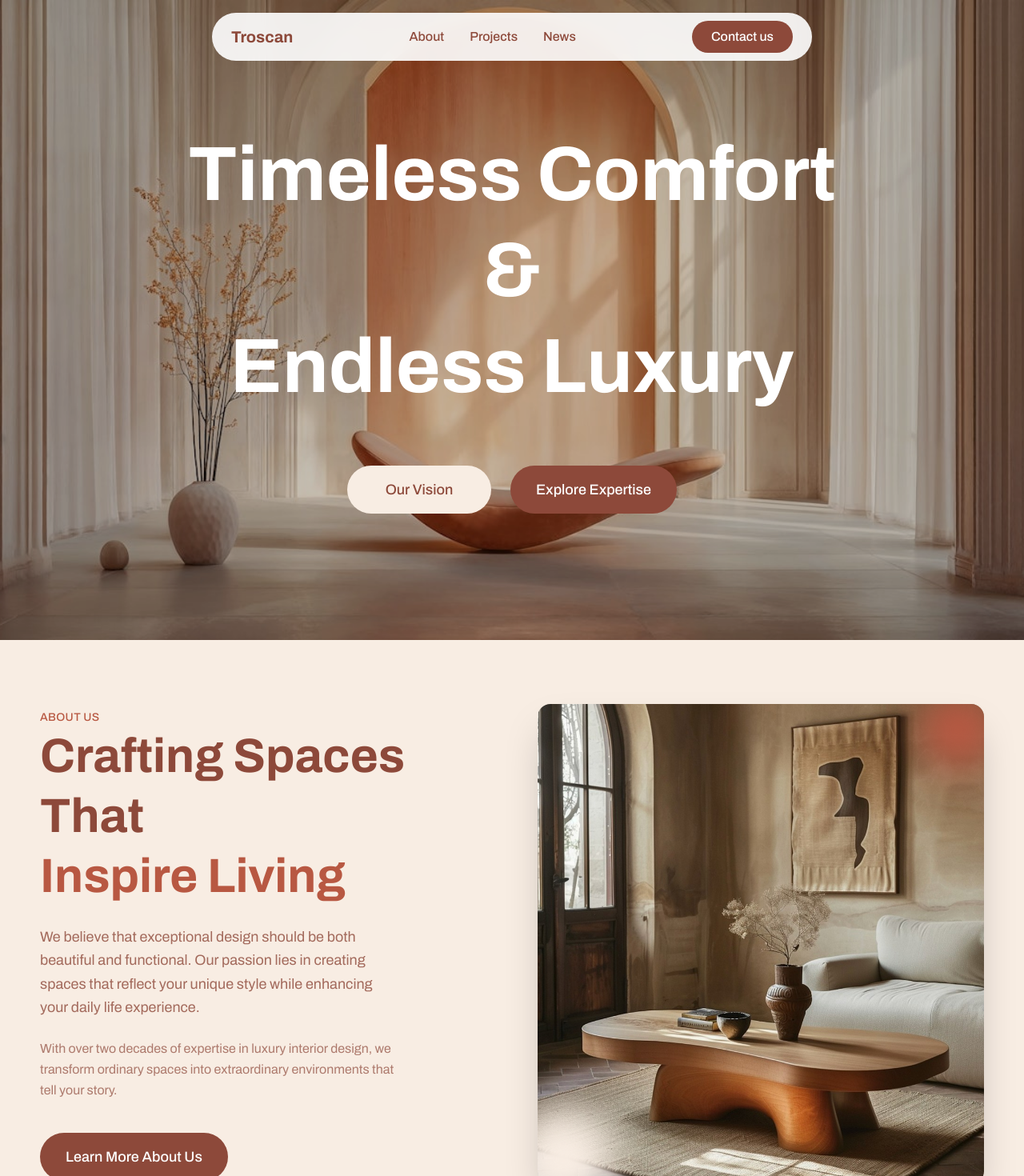
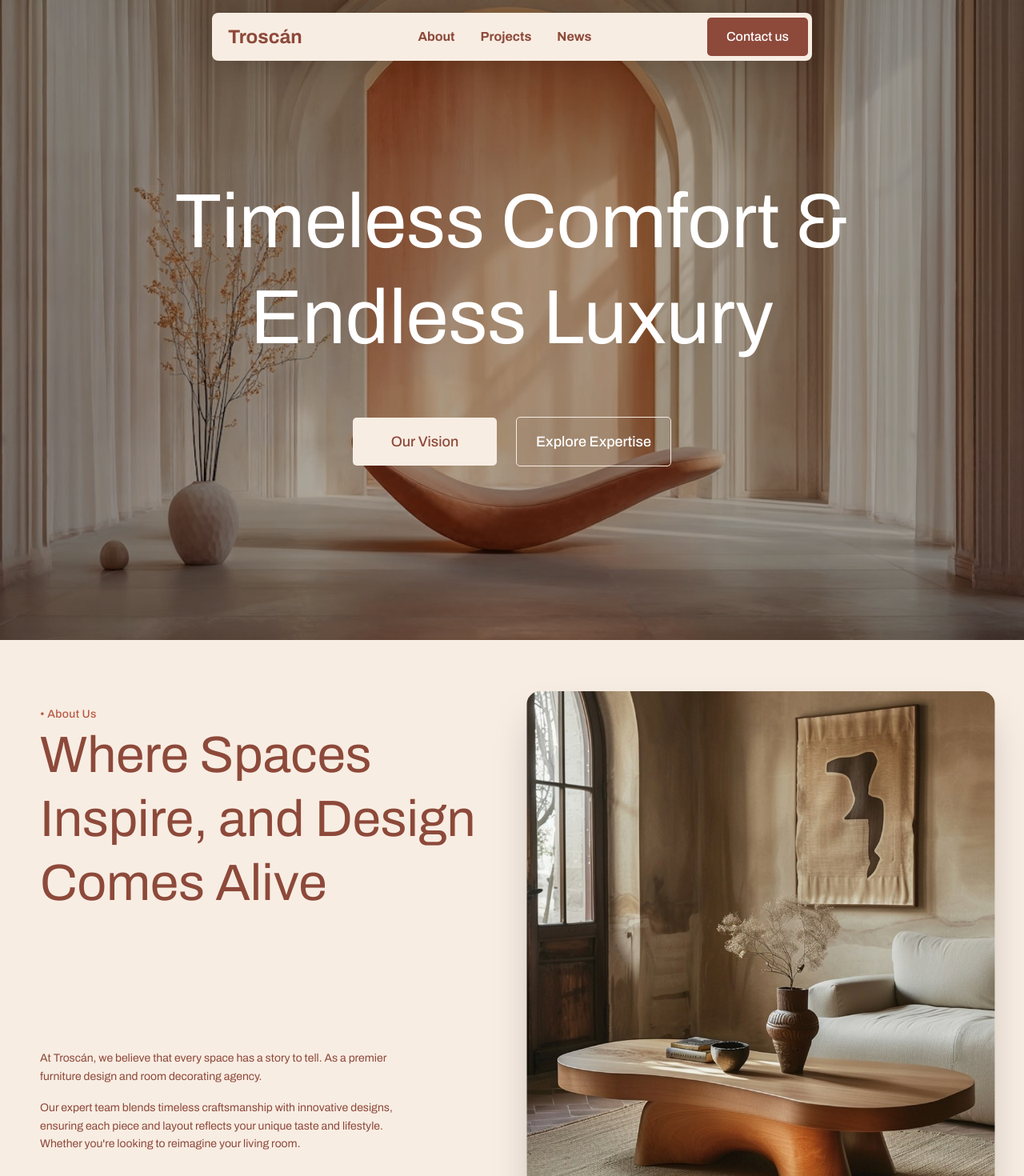
Before and after one commit to Shazzadhossensunny/troscan-clone, a Next.js app: page / in a window 1280 px wide. Shown: the top 1470 px of the page at 80% size. Built offline with nearby package versions, Linux system fonts and the light colour scheme.

Commit message:
polish project

```diff
--- a/src/app/globals.css
+++ b/src/app/globals.css
@@ -8,6 +8,7 @@
     /* Colors */
     --color-primary: #8d493a;
     --color-primary-hover: #b85842;
+    --color-bg: #f8ede3;
 
     --color-text-primary: #8d493a;
     --color-text-light: #ffffff;
@@ -23,7 +24,7 @@
 
   body {
     font-family: var(--font-sans);
-    background-color: rgb(248, 237, 227);
+    background-color: var(--color-bg);
   }
 
   html {
--- a/src/components/home/About.tsx
+++ b/src/components/home/About.tsx
@@ -6,20 +6,23 @@ import Image from "next/image";
 
 const About = () => {
   const ref = useRef(null);
-  const isInView = useInView(ref, { once: true, amount: 0.3 });
+  const imageRef = useRef(null);
+  const isInView = useInView(ref, { once: false, amount: 0.3 });
+  const isImageInView = useInView(imageRef, { once: false, amount: 0.2 });
 
   return (
     <section
       ref={ref}
-      className="py-20 relative min-h-screen bg-[#F8EDE3]"
+      className="relative flex items-center"
       style={{
         maxWidth: "1920px",
         margin: "0 auto",
         width: "100%",
         padding: "80px 50px",
+        minHeight: "100vh",
       }}
     >
-      <div className="grid grid-cols-1 lg:grid-cols-2 gap-16 items-center">
+      <div className="grid grid-cols-1 lg:grid-cols-2 gap-16 items-stretch w-full">
         {/* Left Content */}
         <motion.div
           initial={{ opacity: 0, x: -50, skewX: -5 }}
@@ -29,16 +32,14 @@ const About = () => {
                   opacity: 1,
                   x: 0,
                   skewX: 0,
-                  transition: {
-                    duration: 1,
-                    ease: "easeOut",
-                    delay: 0.2,
-                  },
+                  transition: { duration: 1, ease: "easeOut" },
                 }
               : {}
           }
-          className="space-y-6"
+          className="flex flex-col justify-between"
         >
+          {/* Top part (span + heading) */}
+          <div className="space-y-6">
             <motion.span
               initial={{ opacity: 0, y: 20 }}
               animate={
@@ -46,16 +47,13 @@ const About = () => {
                   ? {
                       opacity: 1,
                       y: 0,
-                    transition: {
-                      duration: 0.8,
-                      delay: 0.4,
-                    },
+                      transition: { duration: 0.8, delay: 0.2 },
                     }
                   : {}
               }
-            className="text-primary-hover uppercase tracking-wide font-medium text-sm"
+              className="text-primary-hover tracking-wide font-medium text-sm"
             >
-            About Us
+              • About Us
             </motion.span>
 
             <motion.h2
@@ -65,19 +63,18 @@ const About = () => {
                   ? {
                       opacity: 1,
                       y: 0,
-                    transition: {
-                      duration: 0.8,
-                      delay: 0.6,
-                    },
+                      transition: { duration: 0.8, delay: 0.4 },
                     }
                   : {}
               }
-            className="text-4xl md:text-5xl lg:text-6xl font-bold text-primary leading-tight"
+              className="text-4xl md:text-5xl lg:text-[64px] font-normal text-primary leading-tight max-w-xl"
             >
-            Crafting Spaces That
-            <span className="block text-primary-hover">Inspire Living</span>
+              Where Spaces Inspire, and Design Comes Alive
             </motion.h2>
+          </div>
 
+          {/* Bottom part (paragraphs + button) */}
+          <div className="space-y-4 mt-10">
             <motion.p
               initial={{ opacity: 0, y: 20 }}
               animate={
@@ -85,18 +82,14 @@ const About = () => {
                   ? {
                       opacity: 1,
                       y: 0,
-                    transition: {
-                      duration: 0.8,
-                      delay: 0.8,
-                    },
+                      transition: { duration: 0.8, delay: 0.6 },
                     }
                   : {}
               }
-            className="text-lg text-primary/80 leading-relaxed max-w-md"
+              className="text-sm text-primary leading-relaxed max-w-md"
             >
-            We believe that exceptional design should be both beautiful and
-            functional. Our passion lies in creating spaces that reflect your
-            unique style while enhancing your daily life experience.
+              At Troscán, we believe that every space has a story to tell. As a
+              premier furniture design and room decorating agency.
             </motion.p>
 
             <motion.p
@@ -106,18 +99,16 @@ const About = () => {
                   ? {
                       opacity: 1,
                       y: 0,
-                    transition: {
-                      duration: 0.8,
-                      delay: 1,
-                    },
+                      transition: { duration: 0.8, delay: 0.8 },
                     }
                   : {}
               }
-            className="text-primary/70 leading-relaxed max-w-md"
+              className="text-primary text-sm leading-relaxed max-w-md"
             >
-            With over two decades of expertise in luxury interior design, we
-            transform ordinary spaces into extraordinary environments that tell
-            your story.
+              Our expert team blends timeless craftsmanship with innovative
+              designs, ensuring each piece and layout reflects your unique taste
+              and lifestyle. Whether you're looking to reimagine your living
+              room.
             </motion.p>
 
             <motion.div
@@ -127,87 +118,79 @@ const About = () => {
                   ? {
                       opacity: 1,
                       y: 0,
-                    transition: {
-                      duration: 0.8,
-                      delay: 1.2,
-                    },
+                      transition: { duration: 0.8, delay: 1 },
                     }
-                : {}
+                  : {
+                      opacity: 1,
+                      y: 0,
+                    }
               }
               className="pt-4"
             >
               <motion.button
                 whileHover={{ scale: 1.05, backgroundColor: "#b85842" }}
                 whileTap={{ scale: 0.95 }}
-              className="bg-primary text-white px-8 py-4 rounded-full font-medium transition-all duration-300 text-lg"
+                className="bg-primary text-white px-6 py-4 rounded-[5px] font-medium transition-all duration-300 text-base"
               >
-              Learn More About Us
+                More About Us
               </motion.button>
             </motion.div>
+          </div>
         </motion.div>
 
         {/* Right Image */}
+        <motion.div ref={imageRef} className="relative w-full">
           <motion.div
-          initial={{ opacity: 0, x: 50, skewX: 5 }}
+            initial={{
+              scale: 0.9,
+              opacity: 0,
+              x: 50,
+            }}
             animate={
-            isInView
+              isImageInView
                 ? {
+                    scale: 1,
                     opacity: 1,
                     x: 0,
-                  skewX: 0,
                     transition: {
                       duration: 1,
                       ease: "easeOut",
-                    delay: 0.4,
+                      delay: 0.3,
                     },
                   }
-              : {}
+                : {
+                    scale: 0.9,
+                    opacity: 0,
+                    x: 50,
+                    transition: {
+                      duration: 0.8,
+                      ease: "easeInOut",
+                    },
                   }
-          className="relative"
+            }
+            whileInView={{
+              scale: [1, 1.05, 1],
+              transition: {
+                duration: 2,
+                ease: "easeInOut",
+                repeat: Infinity,
+                repeatType: "reverse",
+              },
+            }}
+            viewport={{ once: false, amount: 0.3 }}
+            className="relative h-[400px] sm:h-[500px] md:h-[600px] lg:h-[650px] w-full rounded-2xl overflow-hidden shadow-2xl"
           >
-          <div className="relative h-[600px] rounded-2xl overflow-hidden shadow-2xl">
             <Image
               src="/images/about.jpeg"
               alt="Luxury Interior Design"
               fill
-              className="object-cover hover:scale-105 transition-transform duration-700"
+              className="object-cover"
+              priority
             />
 
-            {/* Decorative elements */}
-            <motion.div
-              initial={{ opacity: 0, scale: 0 }}
-              animate={
-                isInView
-                  ? {
-                      opacity: 1,
-                      scale: 1,
-                      transition: {
-                        duration: 0.6,
-                        delay: 1.4,
-                      },
-                    }
-                  : {}
-              }
-              className="absolute -top-4 -right-4 w-24 h-24 bg-primary-hover rounded-full blur-xl opacity-20"
-            />
-
-            <motion.div
-              initial={{ opacity: 0, scale: 0 }}
-              animate={
-                isInView
-                  ? {
-                      opacity: 1,
-                      scale: 1,
-                      transition: {
-                        duration: 0.6,
-                        delay: 1.6,
-                      },
-                    }
-                  : {}
-              }
-              className="absolute -bottom-8 -left-8 w-32 h-32 bg-button-bg rounded-full blur-xl opacity-30"
-            />
-          </div>
+            {/* Overlay for better visual depth */}
+            <div className="absolute inset-0 bg-gradient-to-t from-black/10 to-transparent opacity-20" />
+          </motion.div>
         </motion.div>
       </div>
     </section>
--- a/src/components/home/Hero.tsx
+++ b/src/components/home/Hero.tsx
@@ -16,11 +16,11 @@ const Hero = () => {
           priority
         />
         {/* Overlay for better text readability */}
-        <div className="absolute inset-0 bg-black/20" />
+        <div className="absolute inset-0 bg-black/30" />
       </div>
 
       {/* Content */}
-      <div className="relative z-10 max-w-7xl mx-auto px-12 text-center">
+      <div className="relative z-10 max-w-7xl mx-auto px-6 sm:px-8 md:px-12 text-center">
         <motion.div
           initial={{ opacity: 0, y: 50 }}
           animate={{ opacity: 1, y: 0 }}
@@ -32,11 +32,9 @@ const Hero = () => {
             initial={{ opacity: 0, y: 50 }}
             animate={{ opacity: 1, y: 0 }}
             transition={{ duration: 1, delay: 1.3, ease: "easeOut" }}
-            className="text-5xl md:text-7xl lg:text-8xl font-bold text-white mb-16 leading-tight"
+            className="text-4xl sm:text-6xl md:text-7xl lg:text-8xl font-normal text-white mb-12 sm:mb-16 leading-tight"
           >
-            Timeless Comfort &
-            <br />
-            Endless Luxury
+            Timeless Comfort & <br /> Endless Luxury
           </motion.h1>
 
           {/* Buttons */}
@@ -46,18 +44,27 @@ const Hero = () => {
             transition={{ duration: 1, delay: 1.6, ease: "easeOut" }}
             className="flex flex-col sm:flex-row gap-6 justify-center items-center"
           >
+            {/* Our Vision Button */}
             <motion.button
-              whileHover={{ scale: 1.05, backgroundColor: "#f8ede3" }}
+              whileHover={{
+                scale: 1.05,
+                backgroundColor: "rgba(248, 237, 227, 0.7)",
+              }}
               whileTap={{ scale: 0.95 }}
-              className="bg-button-bg text-primary px-8 py-4 rounded-full font-medium transition-all duration-300 text-lg min-w-[180px]"
+              className="bg-[#f8ede3] text-primary px-6 py-4 rounded-[5px] font-medium transition-all duration-300 text-base sm:text-lg min-w-[180px]"
             >
               Our Vision
             </motion.button>
 
+            {/* Explore Expertise Button */}
             <motion.button
-              whileHover={{ scale: 1.05, backgroundColor: "#b85842" }}
+              whileHover={{
+                scale: 1.05,
+                backgroundColor: "#f8ede3",
+                color: "#8d493a",
+              }}
               whileTap={{ scale: 0.95 }}
-              className="bg-primary text-white px-8 py-4 rounded-full font-medium transition-all duration-300 text-lg min-w-[180px]"
+              className="bg-transparent border border-[#f8ede3] text-white px-6 py-4 rounded-[5px] font-medium transition-all duration-300 text-base sm:text-lg min-w-[180px]"
             >
               Explore Expertise
             </motion.button>
--- a/src/components/shared/Footer.tsx
+++ b/src/components/shared/Footer.tsx
@@ -1,61 +1,69 @@
+"use client";
+
+import Link from "next/link";
+
 const Footer = () => {
   return (
-    <footer className="bg-[#8b5a3c] text-white py-16 px-8">
-      <div className="max-w-7xl mx-auto">
+    <footer className="bg-[#8d493a] text-white py-16 px-4 sm:px-6 lg:px-12 xl:px-16">
+      <div className="max-w-[1920px] mx-auto w-full">
         {/* Main Content */}
-        <div className="text-center mb-16">
+        <div className="text-center mb-16 max-w-[1200px] mx-auto">
           {/* Logo */}
-          <h1 className="text-3xl lg:text-4xl font-light mb-16">Troscán</h1>
+          <h1 className="text-2xl sm:text-3xl font-bold mb-10">Troscán</h1>
 
           {/* Footer Links Grid */}
-          <div className="grid grid-cols-1 md:grid-cols-3 gap-12 lg:gap-20">
+          <div className="grid grid-cols-1 sm:grid-cols-2 lg:grid-cols-3 gap-12 lg:gap-20">
             {/* Sitemap Column */}
             <div>
-              <h3 className="text-lg font-medium mb-8 opacity-80">Sitemap</h3>
-              <ul className="space-y-4">
+              <h3 className="text-sm sm:text-base font-medium mb-6 opacity-80">
+                Sitemap
+              </h3>
+              <ul className="space-y-3 sm:space-y-4">
                 <li>
-                  <a
+                  <Link
                     href="/about"
-                    className="text-lg hover:opacity-80 transition-opacity duration-300"
+                    className="text-base sm:text-lg hover:opacity-80 transition-opacity duration-300"
                   >
                     About
-                  </a>
+                  </Link>
                 </li>
                 <li>
-                  <a
+                  <Link
                     href="/projects"
-                    className="text-lg hover:opacity-80 transition-opacity duration-300"
+                    className="text-base sm:text-lg hover:opacity-80 transition-opacity duration-300"
                   >
                     Projects
-                  </a>
+                  </Link>
                 </li>
                 <li>
-                  <a
+                  <Link
                     href="/news"
-                    className="text-lg hover:opacity-80 transition-opacity duration-300"
+                    className="text-base sm:text-lg hover:opacity-80 transition-opacity duration-300"
                   >
                     News
-                  </a>
+                  </Link>
                 </li>
                 <li>
-                  <a
+                  <Link
                     href="/contact"
-                    className="text-lg hover:opacity-80 transition-opacity duration-300"
+                    className="text-base sm:text-lg hover:opacity-80 transition-opacity duration-300"
                   >
                     Contact
-                  </a>
+                  </Link>
                 </li>
               </ul>
             </div>
 
             {/* Socials Column */}
             <div>
-              <h3 className="text-lg font-medium mb-8 opacity-80">Socials</h3>
-              <ul className="space-y-4">
+              <h3 className="text-sm sm:text-base font-medium mb-6 opacity-80">
+                Socials
+              </h3>
+              <ul className="space-y-3 sm:space-y-4">
                 <li>
                   <a
                     href="#"
-                    className="text-lg hover:opacity-80 transition-opacity duration-300"
+                    className="text-base sm:text-lg hover:opacity-80 transition-opacity duration-300"
                   >
                     Facebook
                   </a>
@@ -63,7 +71,7 @@ const Footer = () => {
                 <li>
                   <a
                     href="#"
-                    className="text-lg hover:opacity-80 transition-opacity duration-300"
+                    className="text-base sm:text-lg hover:opacity-80 transition-opacity duration-300"
                   >
                     Instagram
                   </a>
@@ -71,7 +79,7 @@ const Footer = () => {
                 <li>
                   <a
                     href="#"
-                    className="text-lg hover:opacity-80 transition-opacity duration-300"
+                    className="text-base sm:text-lg hover:opacity-80 transition-opacity duration-300"
                   >
                     LinkedIn
                   </a>
@@ -79,7 +87,7 @@ const Footer = () => {
                 <li>
                   <a
                     href="#"
-                    className="text-lg hover:opacity-80 transition-opacity duration-300"
+                    className="text-base sm:text-lg hover:opacity-80 transition-opacity duration-300"
                   >
                     Twitter
                   </a>
@@ -89,12 +97,14 @@ const Footer = () => {
 
             {/* More Column */}
             <div>
-              <h3 className="text-lg font-medium mb-8 opacity-80">More</h3>
-              <ul className="space-y-4">
+              <h3 className="text-sm sm:text-base font-medium mb-6 opacity-80">
+                More
+              </h3>
+              <ul className="space-y-3 sm:space-y-4">
                 <li>
                   <a
                     href="#"
-                    className="text-lg hover:opacity-80 transition-opacity duration-300"
+                    className="text-base sm:text-lg hover:opacity-80 transition-opacity duration-300"
                   >
                     License
                   </a>
@@ -102,7 +112,7 @@ const Footer = () => {
                 <li>
                   <a
                     href="#"
-                    className="text-lg hover:opacity-80 transition-opacity duration-300"
+                    className="text-base sm:text-lg hover:opacity-80 transition-opacity duration-300"
                   >
                     Grainient
                   </a>
@@ -110,7 +120,7 @@ const Footer = () => {
                 <li>
                   <a
                     href="#"
-                    className="text-lg hover:opacity-80 transition-opacity duration-300"
+                    className="text-base sm:text-lg hover:opacity-80 transition-opacity duration-300"
                   >
                     Inspirux
                   </a>
@@ -118,7 +128,7 @@ const Footer = () => {
                 <li>
                   <a
                     href="#"
-                    className="text-lg hover:opacity-80 transition-opacity duration-300"
+                    className="text-base sm:text-lg hover:opacity-80 transition-opacity duration-300"
                   >
                     Store
                   </a>
@@ -130,15 +140,10 @@ const Footer = () => {
 
         {/* Bottom Section */}
         <div className="border-t border-white/20 pt-8">
-          <div className="flex flex-col md:flex-row justify-between items-center">
-            <p className="text-sm opacity-80">© 2025, All rights reserved</p>
-
-            {/* Made in Framer badge (optional) */}
-            <div className="mt-4 md:mt-0">
-              <span className="text-sm opacity-60 bg-white/10 px-3 py-1 rounded-full">
-                ⚡ Made in Framer
-              </span>
-            </div>
+          <div className="flex justify-center items-center">
+            <p className="text-sm sm:text-base opacity-80">
+              © 2025, All rights reserved
+            </p>
           </div>
         </div>
       </div>
--- a/src/components/shared/Header.tsx
+++ b/src/components/shared/Header.tsx
@@ -2,6 +2,7 @@
 
 import { useState, useEffect } from "react";
 import { motion } from "framer-motion";
+import Link from "next/link";
 import { Menu, X } from "lucide-react";
 
 const Header = () => {
@@ -27,35 +28,38 @@ const Header = () => {
       initial={{ y: -100, opacity: 0 }}
       animate={{ y: 0, opacity: 1 }}
       transition={{ duration: 0.8, ease: "easeOut" }}
-      className={`fixed top-4 left-1/2 transform -translate-x-1/2 z-50 transition-all duration-300`}
-      style={{ width: "750px", height: "60px" }}
+      className="fixed top-4 left-1/2 transform -translate-x-1/2 z-50 w-[95%] max-w-[750px]"
     >
       <nav
-        className={`w-full h-full rounded-full px-6 flex items-center justify-between transition-all duration-300 ${
-          scrolled
-            ? "bg-white/95 backdrop-blur-md shadow-xl"
-            : "bg-white/90 backdrop-blur-md"
-        }`}
+        className="flex items-center justify-between w-full h-[60px] transition-all duration-300"
+        style={{
+          backgroundColor: scrolled
+            ? "rgba(248, 237, 227, 1)"
+            : "rgba(248, 237, 227)",
+          borderRadius: "8px",
+          boxShadow: "rgba(0, 0, 0, 0.2) 0px 0px 50px 0px",
+          padding: "5px 5px 5px 20px",
+        }}
       >
         {/* Logo */}
         <motion.div
           whileHover={{ scale: 1.05 }}
-          className="text-xl font-bold text-primary flex-shrink-0"
+          className="text-xl md:text-2xl font-bold text-[#8d493a] flex-shrink-0"
         >
-          Troscan
+          <Link href="/">Troscán</Link>
         </motion.div>
 
         {/* Desktop Navigation */}
         <div className="hidden md:flex items-center space-x-8">
           {navItems.map((item) => (
-            <motion.a
-              key={item.name}
-              href={item.href}
-              whileHover={{ scale: 1.05 }}
-              className="text-primary hover:text-primary-hover transition-colors duration-300 font-medium"
-            >
-              {item.name}
-            </motion.a>
+            <motion.div key={item.name} whileHover={{ scale: 1.05 }}>
+              <Link
+                href={item.href}
+                className="text-[#8d493a] text-base hover:text-[#b85842] transition-colors duration-300 font-bold"
+              >
+                {item.name}
+              </Link>
+            </motion.div>
           ))}
         </div>
 
@@ -63,13 +67,17 @@ const Header = () => {
         <motion.button
           whileHover={{ scale: 1.05, backgroundColor: "#b85842" }}
           whileTap={{ scale: 0.95 }}
-          className="bg-primary text-white px-6 py-2 rounded-full font-medium transition-all duration-300 flex-shrink-0"
+          className="bg-[#8d493a] text-white px-6 py-3 rounded-[5px] font-medium transition-all duration-300 flex-shrink-0 text-[16px]"
         >
           Contact us
         </motion.button>
 
         {/* Mobile Menu Button */}
-        <button className="md:hidden" onClick={() => setIsOpen(!isOpen)}>
+        <button
+          aria-label="Toggle Menu"
+          className="md:hidden ml-2"
+          onClick={() => setIsOpen(!isOpen)}
+        >
           {isOpen ? <X size={24} /> : <Menu size={24} />}
         </button>
 
@@ -82,14 +90,14 @@ const Header = () => {
             className="absolute top-full left-0 right-0 mt-2 bg-white rounded-2xl shadow-xl p-4 md:hidden"
           >
             {navItems.map((item) => (
-              <a
+              <Link
                 key={item.name}
                 href={item.href}
-                className="block py-3 text-primary hover:text-primary-hover transition-colors duration-300 font-medium"
+                className="block py-3 text-[#403A34] hover:text-[#b85842] transition-colors duration-300 font-medium"
                 onClick={() => setIsOpen(false)}
               >
                 {item.name}
-              </a>
+              </Link>
             ))}
           </motion.div>
         )}
```
Also changed, not shown: src/components/home/CallToAction.tsx (+22 -16 lines), src/components/home/Expertise.tsx (+42 -55 lines), src/components/home/Gallery.tsx (+16 -27 lines), src/components/home/News.tsx (+21 -19 lines). Lines whose indentation alone changed are shown as unchanged.
